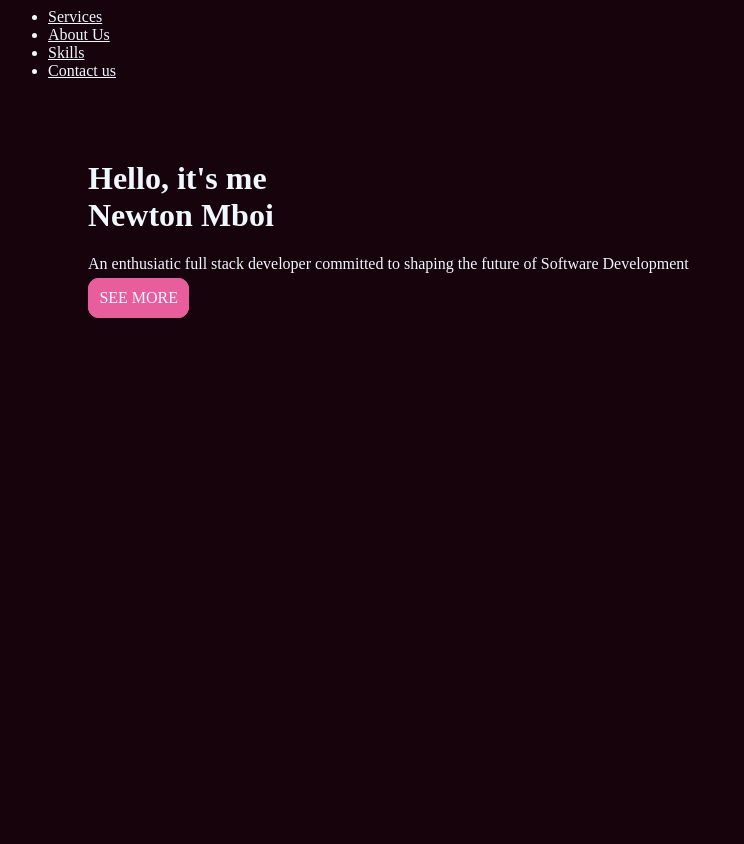
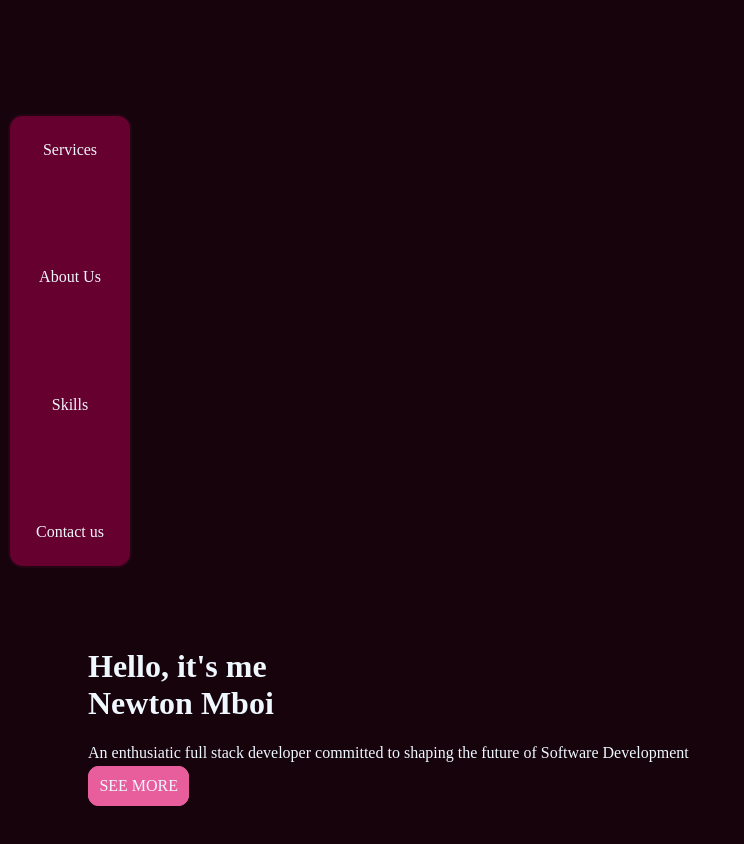
Before and after one commit to devblackie/NEWTON-MBOI-PROFILE, a plain HTML site: page index.html in a window 1280 px wide. Shown: the whole page, without its empty margins (0-744 px from the left). Before the commit the page ends 800 px from the top, so only its background shows below. Drawn offline with Linux system fonts and the light colour scheme.

Commit message:
placed the navbar on the side

```diff
--- a/assets/index.css
+++ b/assets/index.css
@@ -2,6 +2,7 @@
     color: aliceblue;
     background: hsl(333, 75%, 5%);
 }
+/* content section */
 .opening {
     margin: 80px;
 
@@ -22,3 +23,28 @@
     font-weight: 800;
 
 }
+/* conten section ends */
+
+/* nav section */
+
+ nav {
+    margin-top: 9%;
+    display: flex;
+    flex-direction: column;
+    align-items: center;
+    justify-content: space-between;
+    padding-top: 2%;
+    padding-bottom: 2%;
+    height: 50vh;
+    width: 15vh;
+    background-color: hsl(333, 100%, 20%);
+    border: 2px solid hsl(333, 75%, 8%);
+    border-radius: .9rem;
+}
+nav a {
+    text-decoration: none;
+    background-color: hsl(333, 100%, 20%);
+}
+
+
+/* nav section ends */
--- a/index.html
+++ b/index.html
@@ -9,16 +9,12 @@
     <link rel="stylesheet" href="https://cdnjs.cloudflare.com/ajax/libs/font-awesome/6.1.1/css/all.min.css">
 </head>
 <body>
-    <div class="direction">
         <nav>
-            <ul>
-                <li><a href="#">Services</a></li>
-                <li><a href="#">About Us</a></li>
-                <li><a href="#">Skills</a></li>
-                <li><a href="#">Contact us</a></li>
-            </ul>
+                <a href="#">Services</a>
+                <a href="#">About Us</a>
+                <a href="#">Skills</a>
+                <a href="#">Contact us</a>
         </nav>
-    </div>
     <div class="opening">
         <h1>Hello, it's me <br><span>Newton Mboi</span></h1>
         <p>An enthusiatic full stack developer committed to shaping the future of Software Development</p>
```
